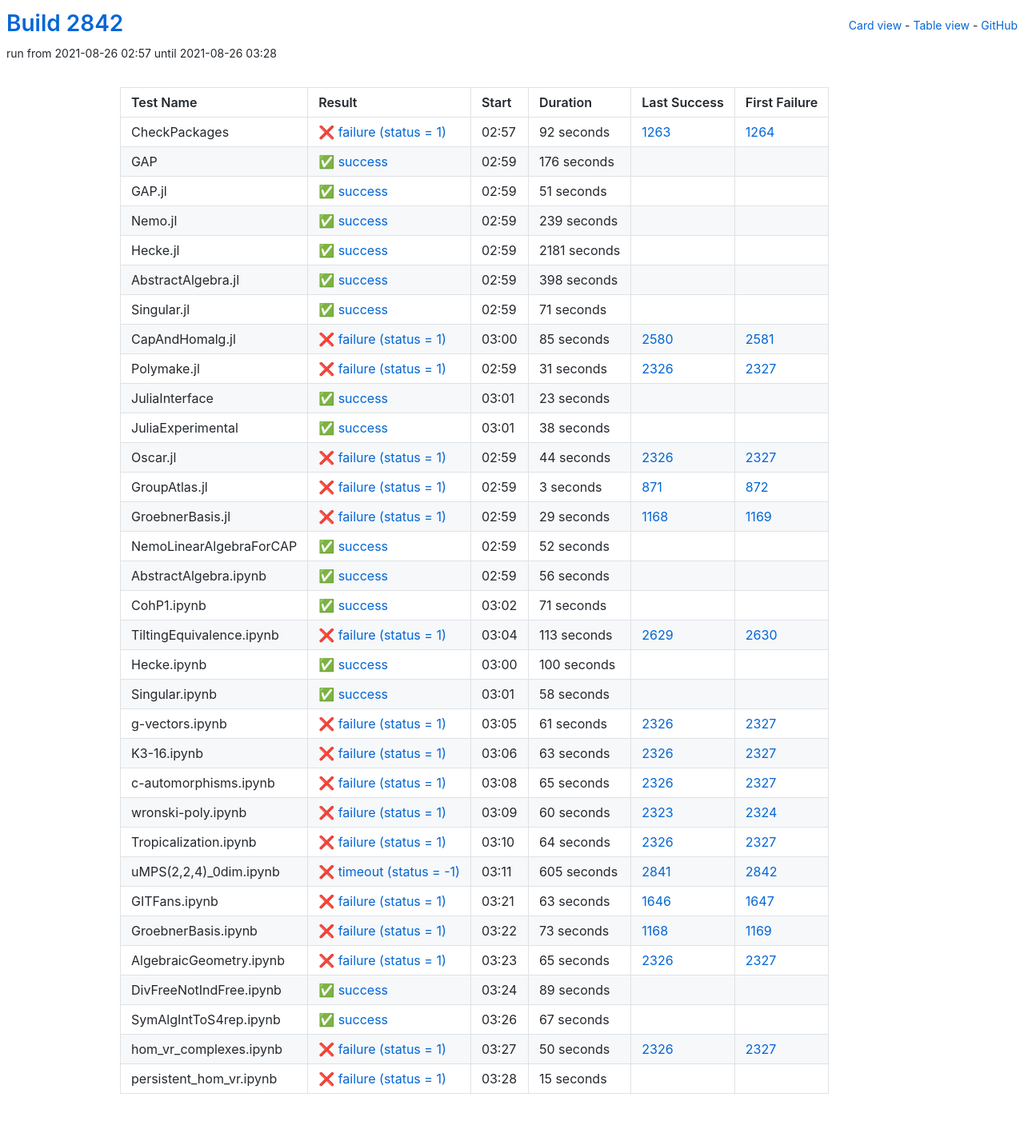
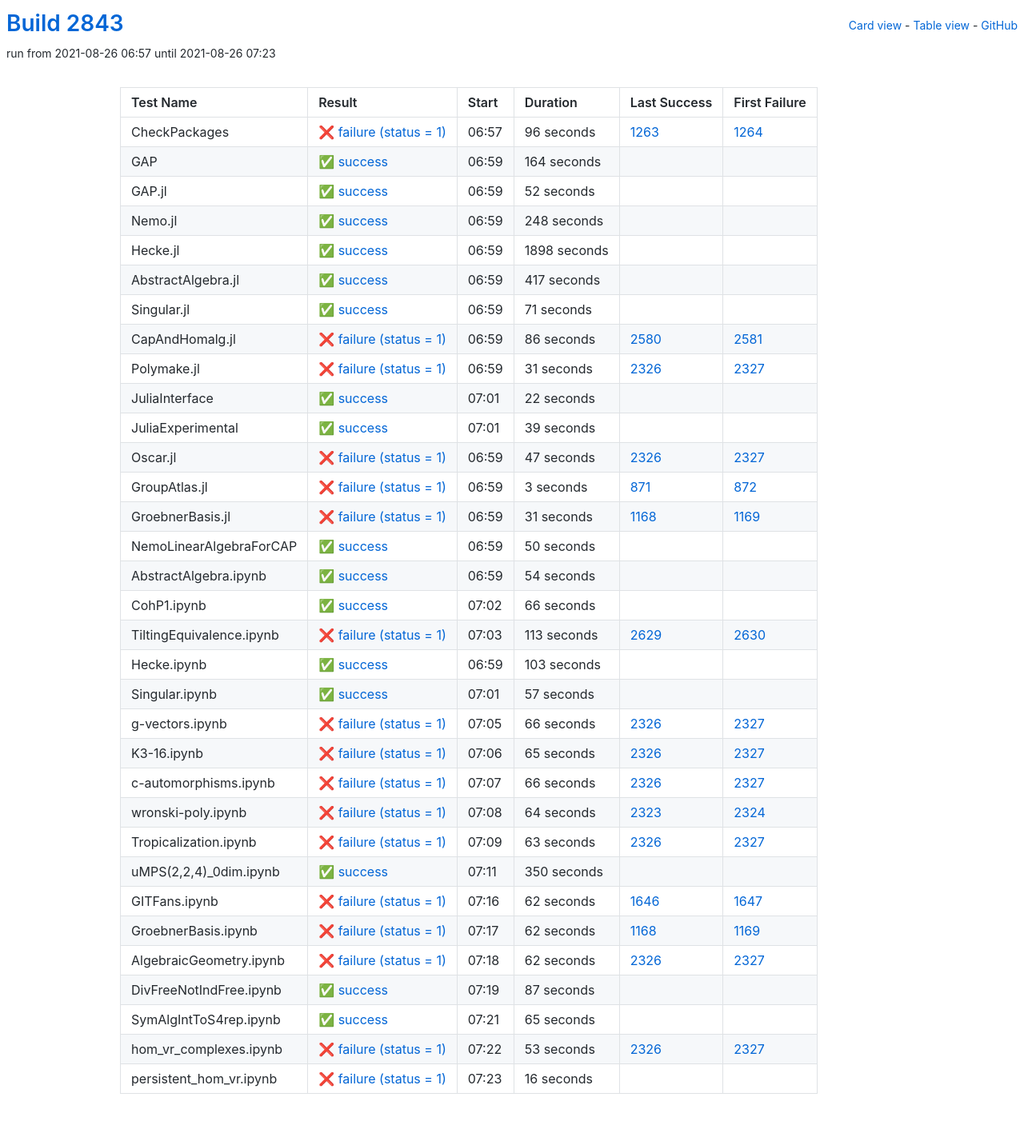
Before and after one commit to oscar-system/oscar-ci-status-stable, a Jekyll site: the page built from table.html, in a window 1280 px wide. Shown: the whole page at 80% size. Built offline with Jekyll 4.4.1, drawn with Linux system fonts in a browser that asks for light colours.

Commit message:
Build #2843

```diff
--- a/_data/ci.yml
+++ b/_data/ci.yml
@@ -1,6 +1,6 @@
 ---
-build: 2842
-build_url: https://oscarci.mathematik.uni-kl.de/job/oscar-stable/2842/
+build: 2843
+build_url: https://oscarci.mathematik.uni-kl.de/job/oscar-stable/2843/
 job: oscar-stable
 organization: oscar-system
 repo: oscar-ci-status-stable
@@ -8,80 +8,80 @@ repourl: https://github.com/oscar-system/oscar-ci-status-stable
 tests:
 - name: CheckPackages
   id: checkpackages
-  log: https://oscarci.mathematik.uni-kl.de/job/oscar-stable/2842/artifact/logs/build-2842/CheckPackages.log
-  start: 2021-08-26 02:57
+  log: https://oscarci.mathematik.uni-kl.de/job/oscar-stable/2843/artifact/logs/build-2843/CheckPackages.log
+  start: 2021-08-26 06:57
   success: false
   exitcode: 1
   status: failure
-  duration: 92
+  duration: 96
   last_success: 1263
   last_success_url: https://oscarci.mathematik.uni-kl.de/job/oscar-stable/1263/
   first_failure: 1264
   first_failure_url: https://oscarci.mathematik.uni-kl.de/job/oscar-stable/1264/
 - name: GAP
   id: gap
-  log: https://oscarci.mathematik.uni-kl.de/job/oscar-stable/2842/artifact/logs/build-2842/GAP.log
-  start: 2021-08-26 02:59
+  log: https://oscarci.mathematik.uni-kl.de/job/oscar-stable/2843/artifact/logs/build-2843/GAP.log
+  start: 2021-08-26 06:59
   success: true
   exitcode: 0
   status: success
-  duration: 176
+  duration: 164
   last_success: false
   last_success_url:
   first_failure: false
   first_failure_url:
 - name: GAP.jl
   id: gap-jl
-  log: https://oscarci.mathematik.uni-kl.de/job/oscar-stable/2842/artifact/logs/build-2842/GAP.jl.log
-  start: 2021-08-26 02:59
+  log: https://oscarci.mathematik.uni-kl.de/job/oscar-stable/2843/artifact/logs/build-2843/GAP.jl.log
+  start: 2021-08-26 06:59
   success: true
   exitcode: 0
   status: success
-  duration: 51
+  duration: 52
   last_success: false
   last_success_url:
   first_failure: false
   first_failure_url:
 - name: Nemo.jl
   id: nemo-jl
-  log: https://oscarci.mathematik.uni-kl.de/job/oscar-stable/2842/artifact/logs/build-2842/Nemo.jl.log
-  start: 2021-08-26 02:59
+  log: https://oscarci.mathematik.uni-kl.de/job/oscar-stable/2843/artifact/logs/build-2843/Nemo.jl.log
+  start: 2021-08-26 06:59
   success: true
   exitcode: 0
   status: success
-  duration: 239
+  duration: 248
   last_success: false
   last_success_url:
   first_failure: false
   first_failure_url:
 - name: Hecke.jl
   id: hecke-jl
-  log: https://oscarci.mathematik.uni-kl.de/job/oscar-stable/2842/artifact/logs/build-2842/Hecke.jl.log
-  start: 2021-08-26 02:59
+  log: https://oscarci.mathematik.uni-kl.de/job/oscar-stable/2843/artifact/logs/build-2843/Hecke.jl.log
+  start: 2021-08-26 06:59
   success: true
   exitcode: 0
   status: success
-  duration: 2181
+  duration: 1898
   last_success: false
   last_success_url:
   first_failure: false
   first_failure_url:
 - name: AbstractAlgebra.jl
   id: abstractalgebra-jl
-  log: https://oscarci.mathematik.uni-kl.de/job/oscar-stable/2842/artifact/logs/build-2842/AbstractAlgebra.jl.log
-  start: 2021-08-26 02:59
+  log: https://oscarci.mathematik.uni-kl.de/job/oscar-stable/2843/artifact/logs/build-2843/AbstractAlgebra.jl.log
+  start: 2021-08-26 06:59
   success: true
   exitcode: 0
   status: success
-  duration: 398
+  duration: 417
   last_success: false
   last_success_url:
   first_failure: false
   first_failure_url:
 - name: Singular.jl
   id: singular-jl
-  log: https://oscarci.mathematik.uni-kl.de/job/oscar-stable/2842/artifact/logs/build-2842/Singular.jl.log
-  start: 2021-08-26 02:59
+  log: https://oscarci.mathematik.uni-kl.de/job/oscar-stable/2843/artifact/logs/build-2843/Singular.jl.log
+  start: 2021-08-26 06:59
   success: true
   exitcode: 0
   status: success
@@ -92,20 +92,20 @@ tests:
   first_failure_url:
 - name: CapAndHomalg.jl
   id: capandhomalg-jl
-  log: https://oscarci.mathematik.uni-kl.de/job/oscar-stable/2842/artifact/logs/build-2842/CapAndHomalg.jl.log
-  start: 2021-08-26 03:00
+  log: https://oscarci.mathematik.uni-kl.de/job/oscar-stable/2843/artifact/logs/build-2843/CapAndHomalg.jl.log
+  start: 2021-08-26 06:59
   success: false
   exitcode: 1
   status: failure
-  duration: 85
+  duration: 86
   last_success: 2580
   last_success_url: https://oscarci.mathematik.uni-kl.de/job/oscar-stable/2580/
   first_failure: 2581
   first_failure_url: https://oscarci.mathematik.uni-kl.de/job/oscar-stable/2581/
 - name: Polymake.jl
   id: polymake-jl
-  log: https://oscarci.mathematik.uni-kl.de/job/oscar-stable/2842/artifact/logs/build-2842/Polymake.jl.log
-  start: 2021-08-26 02:59
+  log: https://oscarci.mathematik.uni-kl.de/job/oscar-stable/2843/artifact/logs/build-2843/Polymake.jl.log
+  start: 2021-08-26 06:59
   success: false
   exitcode: 1
   status: failure
@@ -116,44 +116,44 @@ tests:
   first_failure_url: https://oscarci.mathematik.uni-kl.de/job/oscar-stable/2327/
 - name: JuliaInterface
   id: juliainterface
-  log: https://oscarci.mathematik.uni-kl.de/job/oscar-stable/2842/artifact/logs/build-2842/JuliaInterface.log
-  start: 2021-08-26 03:01
+  log: https://oscarci.mathematik.uni-kl.de/job/oscar-stable/2843/artifact/logs/build-2843/JuliaInterface.log
+  start: 2021-08-26 07:01
   success: true
   exitcode: 0
   status: success
-  duration: 23
+  duration: 22
   last_success: false
   last_success_url:
   first_failure: false
   first_failure_url:
 - name: JuliaExperimental
   id: juliaexperimental
-  log: https://oscarci.mathematik.uni-kl.de/job/oscar-stable/2842/artifact/logs/build-2842/JuliaExperimental.log
-  start: 2021-08-26 03:01
+  log: https://oscarci.mathematik.uni-kl.de/job/oscar-stable/2843/artifact/logs/build-2843/JuliaExperimental.log
+  start: 2021-08-26 07:01
   success: true
   exitcode: 0
   status: success
-  duration: 38
+  duration: 39
   last_success: false
   last_success_url:
   first_failure: false
   first_failure_url:
 - name: Oscar.jl
   id: oscar-jl
-  log: https://oscarci.mathematik.uni-kl.de/job/oscar-stable/2842/artifact/logs/build-2842/Oscar.jl.log
-  start: 2021-08-26 02:59
+  log: https://oscarci.mathematik.uni-kl.de/job/oscar-stable/2843/artifact/logs/build-2843/Oscar.jl.log
+  start: 2021-08-26 06:59
   success: false
   exitcode: 1
   status: failure
-  duration: 44
+  duration: 47
   last_success: 2326
   last_success_url: https://oscarci.mathematik.uni-kl.de/job/oscar-stable/2326/
   first_failure: 2327
   first_failure_url: https://oscarci.mathematik.uni-kl.de/job/oscar-stable/2327/
 - name: GroupAtlas.jl
   id: groupatlas-jl
-  log: https://oscarci.mathematik.uni-kl.de/job/oscar-stable/2842/artifact/logs/build-2842/GroupAtlas.jl.log
-  start: 2021-08-26 02:59
+  log: https://oscarci.mathematik.uni-kl.de/job/oscar-stable/2843/artifact/logs/build-2843/GroupAtlas.jl.log
+  start: 2021-08-26 06:59
   success: false
   exitcode: 1
   status: failure
@@ -164,56 +164,56 @@ tests:
   first_failure_url: https://oscarci.mathematik.uni-kl.de/job/oscar-stable/872/
 - name: GroebnerBasis.jl
   id: groebnerbasis-jl
-  log: https://oscarci.mathematik.uni-kl.de/job/oscar-stable/2842/artifact/logs/build-2842/GroebnerBasis.jl.log
-  start: 2021-08-26 02:59
+  log: https://oscarci.mathematik.uni-kl.de/job/oscar-stable/2843/artifact/logs/build-2843/GroebnerBasis.jl.log
+  start: 2021-08-26 06:59
   success: false
   exitcode: 1
   status: failure
-  duration: 29
+  duration: 31
   last_success: 1168
   last_success_url: https://oscarci.mathematik.uni-kl.de/job/oscar-stable/1168/
   first_failure: 1169
   first_failure_url: https://oscarci.mathematik.uni-kl.de/job/oscar-stable/1169/
 - name: NemoLinearAlgebraForCAP
   id: nemolinearalgebraforcap
-  log: https://oscarci.mathematik.uni-kl.de/job/oscar-stable/2842/artifact/logs/build-2842/NemoLinearAlgebraForCAP.log
-  start: 2021-08-26 02:59
+  log: https://oscarci.mathematik.uni-kl.de/job/oscar-stable/2843/artifact/logs/build-2843/NemoLinearAlgebraForCAP.log
+  start: 2021-08-26 06:59
   success: true
   exitcode: 0
   status: success
-  duration: 52
+  duration: 50
   last_success: false
   last_success_url:
   first_failure: false
   first_failure_url:
 - name: AbstractAlgebra.ipynb
   id: abstractalgebra-ipynb
-  log: https://oscarci.mathematik.uni-kl.de/job/oscar-stable/2842/artifact/logs/build-2842/AbstractAlgebra.ipynb.log
-  start: 2021-08-26 02:59
+  log: https://oscarci.mathematik.uni-kl.de/job/oscar-stable/2843/artifact/logs/build-2843/AbstractAlgebra.ipynb.log
+  start: 2021-08-26 06:59
   success: true
   exitcode: 0
   status: success
-  duration: 56
+  duration: 54
   last_success: false
   last_success_url:
   first_failure: false
   first_failure_url:
 - name: CohP1.ipynb
   id: cohp1-ipynb
-  log: https://oscarci.mathematik.uni-kl.de/job/oscar-stable/2842/artifact/logs/build-2842/CohP1.ipynb.log
-  start: 2021-08-26 03:02
+  log: https://oscarci.mathematik.uni-kl.de/job/oscar-stable/2843/artifact/logs/build-2843/CohP1.ipynb.log
+  start: 2021-08-26 07:02
   success: true
   exitcode: 0
   status: success
-  duration: 71
+  duration: 66
   last_success: false
   last_success_url:
   first_failure: false
   first_failure_url:
 - name: TiltingEquivalence.ipynb
   id: tiltingequivalence-ipynb
-  log: https://oscarci.mathematik.uni-kl.de/job/oscar-stable/2842/artifact/logs/build-2842/TiltingEquivalence.ipynb.log
-  start: 2021-08-26 03:04
+  log: https://oscarci.mathematik.uni-kl.de/job/oscar-stable/2843/artifact/logs/build-2843/TiltingEquivalence.ipynb.log
+  start: 2021-08-26 07:03
   success: false
   exitcode: 1
   status: failure
@@ -224,44 +224,80 @@ tests:
   first_failure_url: https://oscarci.mathematik.uni-kl.de/job/oscar-stable/2630/
 - name: Hecke.ipynb
   id: hecke-ipynb
-  log: https://oscarci.mathematik.uni-kl.de/job/oscar-stable/2842/artifact/logs/build-2842/Hecke.ipynb.log
-  start: 2021-08-26 03:00
+  log: https://oscarci.mathematik.uni-kl.de/job/oscar-stable/2843/artifact/logs/build-2843/Hecke.ipynb.log
+  start: 2021-08-26 06:59
   success: true
   exitcode: 0
   status: success
-  duration: 100
+  duration: 103
   last_success: false
   last_success_url:
   first_failure: false
   first_failure_url:
 - name: Singular.ipynb
   id: singular-ipynb
-  log: https://oscarci.mathematik.uni-kl.de/job/oscar-stable/2842/artifact/logs/build-2842/Singular.ipynb.log
-  start: 2021-08-26 03:01
+  log: https://oscarci.mathematik.uni-kl.de/job/oscar-stable/2843/artifact/logs/build-2843/Singular.ipynb.log
+  start: 2021-08-26 07:01
   success: true
   exitcode: 0
   status: success
-  duration: 58
+  duration: 57
   last_success: false
   last_success_url:
   first_failure: false
   first_failure_url:
 - name: g-vectors.ipynb
   id: g-vectors-ipynb
-  log: https://oscarci.mathematik.uni-kl.de/job/oscar-stable/2842/artifact/logs/build-2842/g-vectors.ipynb.log
-  start: 2021-08-26 03:05
+  log: https://oscarci.mathematik.uni-kl.de/job/oscar-stable/2843/artifact/logs/build-2843/g-vectors.ipynb.log
+  start: 2021-08-26 07:05
   success: false
   exitcode: 1
   status: failure
-  duration: 61
+  duration: 66
   last_success: 2326
   last_success_url: https://oscarci.mathematik.uni-kl.de/job/oscar-stable/2326/
   first_failure: 2327
   first_failure_url: https://oscarci.mathematik.uni-kl.de/job/oscar-stable/2327/
 - name: K3-16.ipynb
   id: k3-16-ipynb
-  log: https://oscarci.mathematik.uni-kl.de/job/oscar-stable/2842/artifact/logs/build-2842/K3-16.ipynb.log
-  start: 2021-08-26 03:06
+  log: https://oscarci.mathematik.uni-kl.de/job/oscar-stable/2843/artifact/logs/build-2843/K3-16.ipynb.log
+  start: 2021-08-26 07:06
+  success: false
+  exitcode: 1
+  status: failure
+  duration: 65
+  last_success: 2326
+  last_success_url: https://oscarci.mathematik.uni-kl.de/job/oscar-stable/2326/
+  first_failure: 2327
+  first_failure_url: https://oscarci.mathematik.uni-kl.de/job/oscar-stable/2327/
+- name: c-automorphisms.ipynb
+  id: c-automorphisms-ipynb
+  log: https://oscarci.mathematik.uni-kl.de/job/oscar-stable/2843/artifact/logs/build-2843/c-automorphisms.ipynb.log
+  start: 2021-08-26 07:07
+  success: false
+  exitcode: 1
+  status: failure
+  duration: 66
+  last_success: 2326
+  last_success_url: https://oscarci.mathematik.uni-kl.de/job/oscar-stable/2326/
+  first_failure: 2327
+  first_failure_url: https://oscarci.mathematik.uni-kl.de/job/oscar-stable/2327/
+- name: wronski-poly.ipynb
+  id: wronski-poly-ipynb
+  log: https://oscarci.mathematik.uni-kl.de/job/oscar-stable/2843/artifact/logs/build-2843/wronski-poly.ipynb.log
+  start: 2021-08-26 07:08
+  success: false
+  exitcode: 1
+  status: failure
+  duration: 64
+  last_success: 2323
+  last_success_url: https://oscarci.mathematik.uni-kl.de/job/oscar-stable/2323/
+  first_failure: 2324
+  first_failure_url: https://oscarci.mathematik.uni-kl.de/job/oscar-stable/2324/
+- name: Tropicalization.ipynb
+  id: tropicalization-ipynb
+  log: https://oscarci.mathematik.uni-kl.de/job/oscar-stable/2843/artifact/logs/build-2843/Tropicalization.ipynb.log
+  start: 2021-08-26 07:09
   success: false
   exitcode: 1
   status: failure
@@ -270,134 +306,98 @@ tests:
   last_success_url: https://oscarci.mathematik.uni-kl.de/job/oscar-stable/2326/
   first_failure: 2327
   first_failure_url: https://oscarci.mathematik.uni-kl.de/job/oscar-stable/2327/
-- name: c-automorphisms.ipynb
-  id: c-automorphisms-ipynb
-  log: https://oscarci.mathematik.uni-kl.de/job/oscar-stable/2842/artifact/logs/build-2842/c-automorphisms.ipynb.log
-  start: 2021-08-26 03:08
+- name: uMPS(2,2,4)_0dim.ipynb
+  id: umps-2-2-4-0dim-ipynb
+  log: https://oscarci.mathematik.uni-kl.de/job/oscar-stable/2843/artifact/logs/build-2843/uMPS-2-2-4-_0dim.ipynb.log
+  start: 2021-08-26 07:11
+  success: true
+  exitcode: 0
+  status: success
+  duration: 350
+  last_success: false
+  last_success_url:
+  first_failure: false
+  first_failure_url:
+- name: GITFans.ipynb
+  id: gitfans-ipynb
+  log: https://oscarci.mathematik.uni-kl.de/job/oscar-stable/2843/artifact/logs/build-2843/GITFans.ipynb.log
+  start: 2021-08-26 07:16
   success: false
   exitcode: 1
   status: failure
-  duration: 65
-  last_success: 2326
-  last_success_url: https://oscarci.mathematik.uni-kl.de/job/oscar-stable/2326/
-  first_failure: 2327
-  first_failure_url: https://oscarci.mathematik.uni-kl.de/job/oscar-stable/2327/
-- name: wronski-poly.ipynb
-  id: wronski-poly-ipynb
-  log: https://oscarci.mathematik.uni-kl.de/job/oscar-stable/2842/artifact/logs/build-2842/wronski-poly.ipynb.log
-  start: 2021-08-26 03:09
-  success: false
-  exitcode: 1
-  status: failure
-  duration: 60
-  last_success: 2323
-  last_success_url: https://oscarci.mathematik.uni-kl.de/job/oscar-stable/2323/
-  first_failure: 2324
-  first_failure_url: https://oscarci.mathematik.uni-kl.de/job/oscar-stable/2324/
-- name: Tropicalization.ipynb
-  id: tropicalization-ipynb
-  log: https://oscarci.mathematik.uni-kl.de/job/oscar-stable/2842/artifact/logs/build-2842/Tropicalization.ipynb.log
-  start: 2021-08-26 03:10
-  success: false
-  exitcode: 1
-  status: failure
-  duration: 64
-  last_success: 2326
-  last_success_url: https://oscarci.mathematik.uni-kl.de/job/oscar-stable/2326/
-  first_failure: 2327
-  first_failure_url: https://oscarci.mathematik.uni-kl.de/job/oscar-stable/2327/
-- name: uMPS(2,2,4)_0dim.ipynb
-  id: umps-2-2-4-0dim-ipynb
-  log: https://oscarci.mathematik.uni-kl.de/job/oscar-stable/2842/artifact/logs/build-2842/uMPS-2-2-4-_0dim.ipynb.log
-  start: 2021-08-26 03:11
-  success: false
-  exitcode: -1
-  status: timeout
-  duration: 605
-  last_success: 2841
-  last_success_url: https://oscarci.mathematik.uni-kl.de/job/oscar-stable/2841/
-  first_failure: 2842
-  first_failure_url: https://oscarci.mathematik.uni-kl.de/job/oscar-stable/2842/
-- name: GITFans.ipynb
-  id: gitfans-ipynb
-  log: https://oscarci.mathematik.uni-kl.de/job/oscar-stable/2842/artifact/logs/build-2842/GITFans.ipynb.log
-  start: 2021-08-26 03:21
-  success: false
-  exitcode: 1
-  status: failure
-  duration: 63
+  duration: 62
   last_success: 1646
   last_success_url: https://oscarci.mathematik.uni-kl.de/job/oscar-stable/1646/
   first_failure: 1647
   first_failure_url: https://oscarci.mathematik.uni-kl.de/job/oscar-stable/1647/
 - name: GroebnerBasis.ipynb
   id: groebnerbasis-ipynb
-  log: https://oscarci.mathematik.uni-kl.de/job/oscar-stable/2842/artifact/logs/build-2842/GroebnerBasis.ipynb.log
-  start: 2021-08-26 03:22
+  log: https://oscarci.mathematik.uni-kl.de/job/oscar-stable/2843/artifact/logs/build-2843/GroebnerBasis.ipynb.log
+  start: 2021-08-26 07:17
   success: false
   exitcode: 1
   status: failure
-  duration: 73
+  duration: 62
   last_success: 1168
   last_success_url: https://oscarci.mathematik.uni-kl.de/job/oscar-stable/1168/
   first_failure: 1169
   first_failure_url: https://oscarci.mathematik.uni-kl.de/job/oscar-stable/1169/
 - name: AlgebraicGeometry.ipynb
   id: algebraicgeometry-ipynb
-  log: https://oscarci.mathematik.uni-kl.de/job/oscar-stable/2842/artifact/logs/build-2842/AlgebraicGeometry.ipynb.log
-  start: 2021-08-26 03:23
+  log: https://oscarci.mathematik.uni-kl.de/job/oscar-stable/2843/artifact/logs/build-2843/AlgebraicGeometry.ipynb.log
+  start: 2021-08-26 07:18
   success: false
   exitcode: 1
   status: failure
-  duration: 65
+  duration: 62
   last_success: 2326
   last_success_url: https://oscarci.mathematik.uni-kl.de/job/oscar-stable/2326/
   first_failure: 2327
   first_failure_url: https://oscarci.mathematik.uni-kl.de/job/oscar-stable/2327/
 - name: DivFreeNotIndFree.ipynb
   id: divfreenotindfree-ipynb
-  log: https://oscarci.mathematik.uni-kl.de/job/oscar-stable/2842/artifact/logs/build-2842/DivFreeNotIndFree.ipynb.log
-  start: 2021-08-26 03:24
+  log: https://oscarci.mathematik.uni-kl.de/job/oscar-stable/2843/artifact/logs/build-2843/DivFreeNotIndFree.ipynb.log
+  start: 2021-08-26 07:19
   success: true
   exitcode: 0
   status: success
-  duration: 89
+  duration: 87
   last_success: false
   last_success_url:
   first_failure: false
   first_failure_url:
 - name: SymAlgIntToS4rep.ipynb
   id: symalginttos4rep-ipynb
-  log: https://oscarci.mathematik.uni-kl.de/job/oscar-stable/2842/artifact/logs/build-2842/SymAlgIntToS4rep.ipynb.log
-  start: 2021-08-26 03:26
+  log: https://oscarci.mathematik.uni-kl.de/job/oscar-stable/2843/artifact/logs/build-2843/SymAlgIntToS4rep.ipynb.log
+  start: 2021-08-26 07:21
   success: true
   exitcode: 0
   status: success
-  duration: 67
+  duration: 65
   last_success: false
   last_success_url:
   first_failure: false
   first_failure_url:
 - name: hom_vr_complexes.ipynb
   id: hom-vr-complexes-ipynb
-  log: https://oscarci.mathematik.uni-kl.de/job/oscar-stable/2842/artifact/logs/build-2842/hom_vr_complexes.ipynb.log
-  start: 2021-08-26 03:27
+  log: https://oscarci.mathematik.uni-kl.de/job/oscar-stable/2843/artifact/logs/build-2843/hom_vr_complexes.ipynb.log
+  start: 2021-08-26 07:22
   success: false
   exitcode: 1
   status: failure
-  duration: 50
+  duration: 53
   last_success: 2326
   last_success_url: https://oscarci.mathematik.uni-kl.de/job/oscar-stable/2326/
   first_failure: 2327
   first_failure_url: https://oscarci.mathematik.uni-kl.de/job/oscar-stable/2327/
 - name: persistent_hom_vr.ipynb
   id: persistent-hom-vr-ipynb
-  log: https://oscarci.mathematik.uni-kl.de/job/oscar-stable/2842/artifact/logs/build-2842/persistent_hom_vr.ipynb.log
-  start: 2021-08-26 03:28
+  log: https://oscarci.mathematik.uni-kl.de/job/oscar-stable/2843/artifact/logs/build-2843/persistent_hom_vr.ipynb.log
+  start: 2021-08-26 07:23
   success: false
   exitcode: 1
   status: failure
-  duration: 15
+  duration: 16
   last_success: false
   last_success_url:
   first_failure: false
```
Also changed, not shown: README.md.
